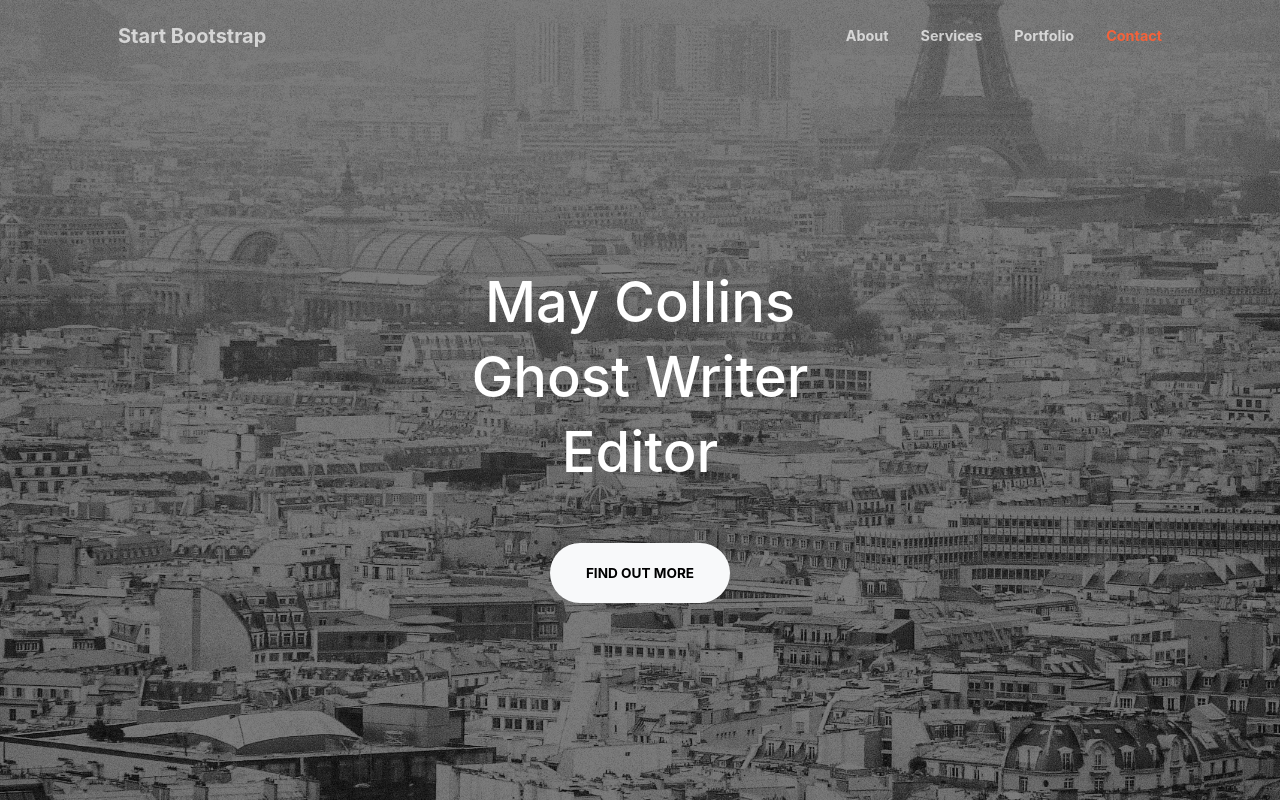
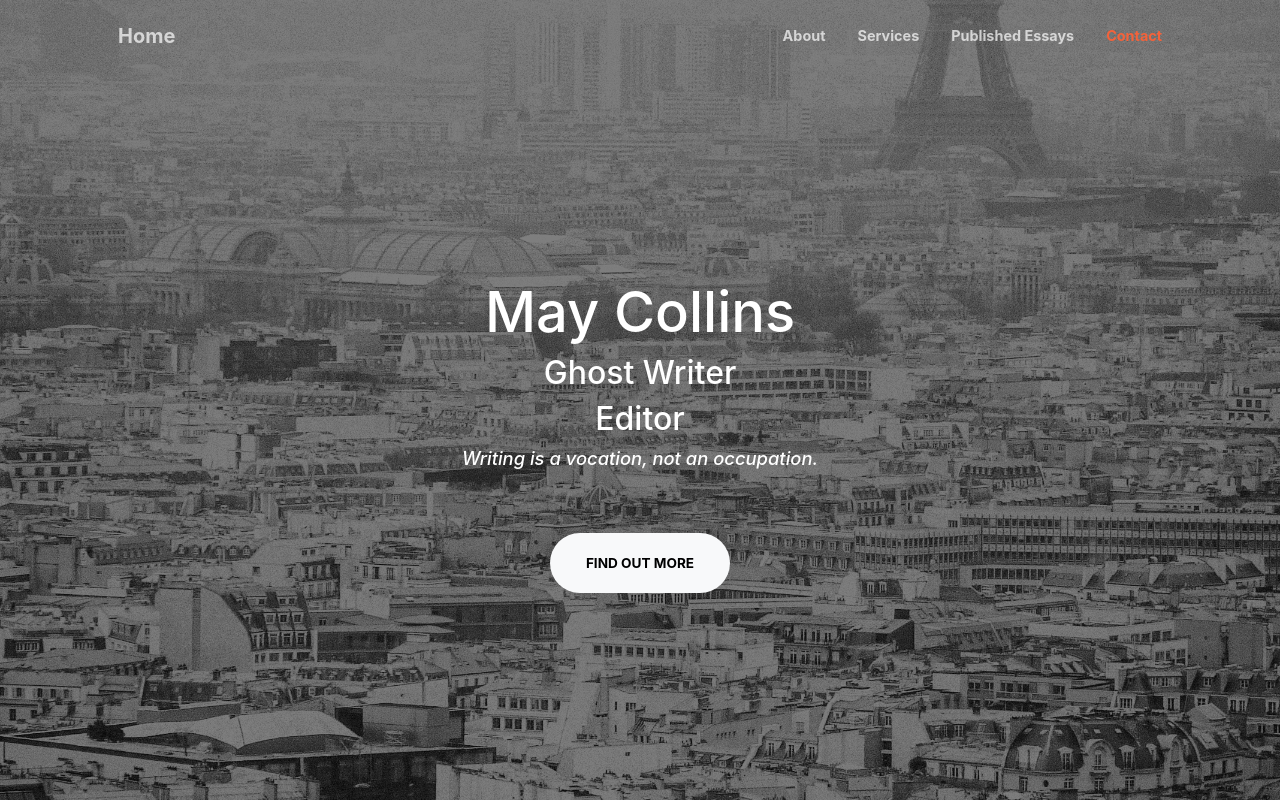
Before and after one commit to BIBI78/00_ghost_writer, a Flask app: page / in a window 1280 px wide. Shown: the top 804 px of the page. Run offline with Flask 3, Linux system fonts and the light colour scheme; some libraries are stand-ins or nearby versions.

Commit message:
ADD: add publsihed essays link

```diff
--- a/templates/base.html
+++ b/templates/base.html
@@ -28,13 +28,13 @@
      <!-- Navigation-->
      <nav class="navbar navbar-expand-lg navbar-light fixed-top py-3" id="mainNav">
         <div class="container px-4 px-lg-5">
-            <a class="navbar-brand" href="#page-top">Start Bootstrap</a>
+            <a class="navbar-brand" href="#page-top">Home</a>
             <button class="navbar-toggler navbar-toggler-right" type="button" data-bs-toggle="collapse" data-bs-target="#navbarResponsive" aria-controls="navbarResponsive" aria-expanded="false" aria-label="Toggle navigation"><span class="navbar-toggler-icon"></span></button>
             <div class="collapse navbar-collapse" id="navbarResponsive">
                 <ul class="navbar-nav ms-auto my-2 my-lg-0">
                     <li class="nav-item"><a class="nav-link" href="#about">About</a></li>
                     <li class="nav-item"><a class="nav-link" href="#services">Services</a></li>
-                    <li class="nav-item"><a class="nav-link" href="#portfolio">Portfolio</a></li>
+                    <li class="nav-item"><a class="nav-link" href="static/assets/cv/published-essays.pdf">Published Essays </a></li>
                     <li class="nav-item"><a class="nav-link" href="#contact">Contact</a></li>
                 </ul>
             </div>
--- a/templates/index.html
+++ b/templates/index.html
@@ -6,8 +6,13 @@
     <div class="row gx-4 gx-lg-5 h-100 align-items-center justify-content-center text-center">
         <div class="col-lg-8 align-self-end">
             <h1 class="text-white font-weight-bold"> May Collins</h1>
-            <h1 class="text-white font-weight-bold"> Ghost Writer</h1>
-            <h1 class="text-white font-weight-bold"> Editor</h1>
+            <h2 class="text-white font-weight-bold"> Ghost Writer</h2>
+            <h2 class="text-white font-weight-bold"> Editor</h2>
+            <h4 class="text-white font-weight-bold">
+                <p>
+                    <i>Writing is a vocation, not an occupation.</i>
+                </p>
+            </h4>
             <!-- <hr class="divider" /> -->
         </div>
         <div class="col-lg-8 align-self-baseline">
```
Also changed, not shown: 1 other file.
